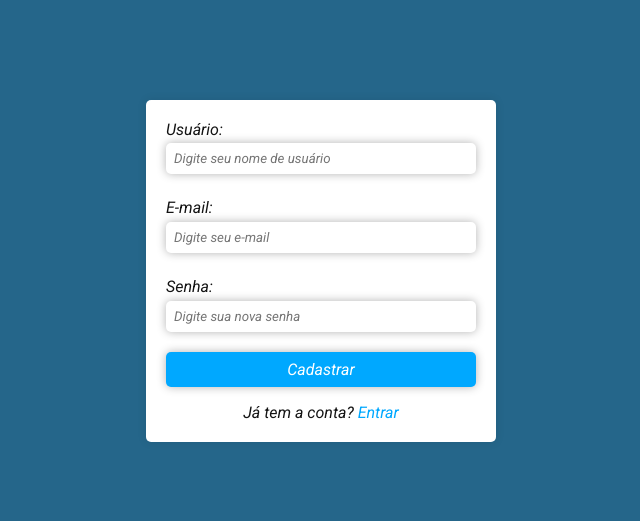
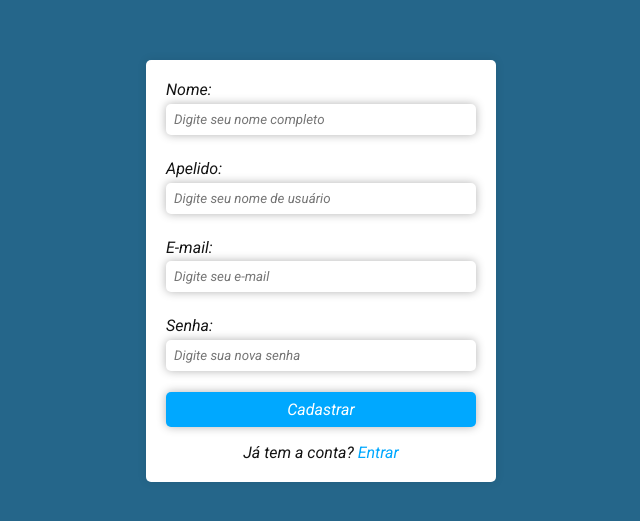
Before and after one commit to Object-Hub/object-cloud, a React (Vite) app in the folder packages/Client/: page /register in a window 1280 px wide. Shown: the part 129-650 px from the top of the page, without its empty margins (319-959 px from the left). Built offline with nearby package versions, Linux system fonts and the light colour scheme.

Commit message:
Adding username to useState

```diff
--- a/packages/Client/src/components/RegisterForm/index.tsx
+++ b/packages/Client/src/components/RegisterForm/index.tsx
@@ -1,22 +1,26 @@
 import { useState } from 'react'
+import { Link } from 'react-router-dom'
 import { api } from '../../services/api'
 import styles from './styles.module.scss'
 
 export function RegisterForm(){
 
 	const [name, setName] = useState('')
+  const [username, setUsername] = useState('')
 	const [email, setEmail] = useState('')
 	const [password, setPassword] = useState('')
+
 
 	async function handleSubmit(e: React.FormEvent<HTMLFormElement>){
 		e.preventDefault()
 
-		if(!name || !email || !password) {
+		if(!name || !email || !password || !username) {
 			return alert('Preencha todos os campos obrigatórios.')
 		}
 
 		await api.post('/account/register', {
 			name,
+      username,
 			email,
 			password
 		}).then(response => {
@@ -31,13 +35,23 @@ export function RegisterForm(){
 		<div className={styles.Container}>
 			<form onSubmit={handleSubmit} className={styles.Form}>
 				<label>
-					Usuário:
+					Nome:
+					<input
+						placeholder='Digite seu nome completo'
+						type="text"
+						name="name"
+						value={name}
+            onChange={e => setName(e.target.value)} />
+				</label>
+        <br />
+        <label>
+					Apelido:
 					<input
 						placeholder='Digite seu nome de usuário'
 						type="text"
 						name="username"
-						value={name}
-            onChange={e => setName(e.target.value)} />
+						value={username}
+            onChange={e => setUsername(e.target.value)} />
 				</label>
 				<br />
         <label>
```
